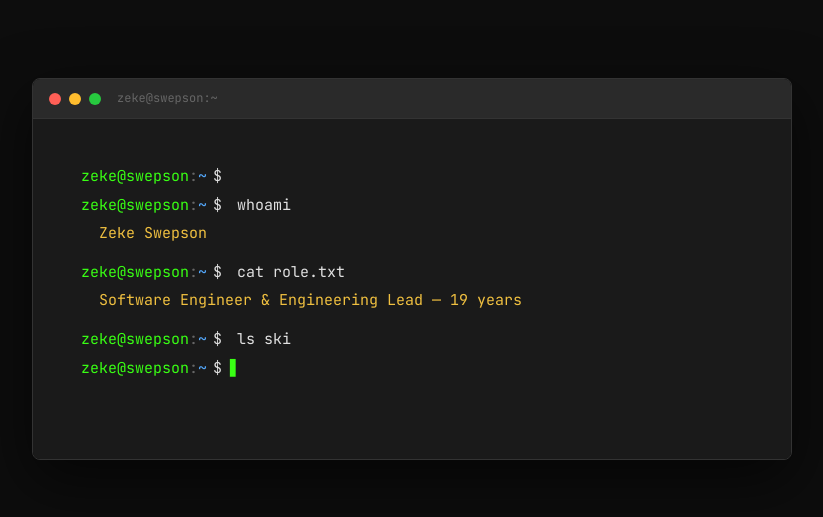
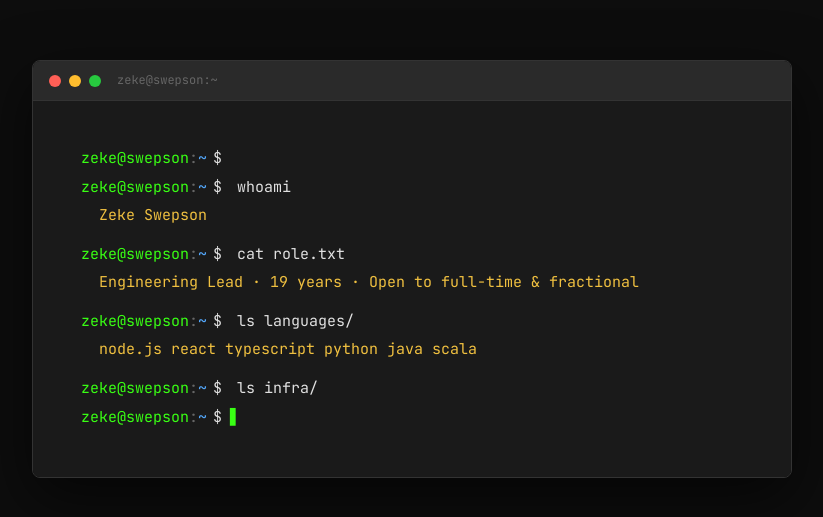
Before and after one commit to xephoid/xephoid.github.io, a React (Vite) app: page / in a window 1280 px wide. Shown: the part 161-678 px from the top of the page, without its empty margins (228-1051 px from the left). Built offline with nearby package versions, Linux system fonts and the light colour scheme.

Commit message:
feat: expand skills, instant output lines, fractional CTO messaging

```diff
--- a/src/hooks/useSequence.ts
+++ b/src/hooks/useSequence.ts
@@ -5,6 +5,7 @@ export interface SequenceLine {
   text: string;
   speed?: number;
   pauseAfter?: number;
+  instant?: boolean;
 }
 
 export interface SequenceState {
@@ -34,6 +35,15 @@ export function useSequence(sequence: SequenceLine[]): SequenceState {
     }
 
     if (charIndex === 0) {
+      // Instant lines appear fully immediately
+      if (current.instant) {
+        setLines((prev) => [
+          ...prev,
+          { prompt: current.prompt ?? false, text: current.text, done: true },
+        ]);
+        setPausing(true);
+        return;
+      }
       setLines((prev) => [
         ...prev,
         { prompt: current.prompt ?? false, text: "", done: false },
--- a/src/sections/Hero.tsx
+++ b/src/sections/Hero.tsx
@@ -3,14 +3,18 @@ import { TerminalWindow } from "../components";
 import styles from "./Hero.module.css";
 
 const SEQUENCE = [
-  { prompt: true,  text: "whoami",                                          speed: 80,  pauseAfter: 300 },
-  { prompt: false, text: "Zeke Swepson",                                    speed: 40,  pauseAfter: 500 },
-  { prompt: true,  text: "cat role.txt",                                    speed: 80,  pauseAfter: 300 },
-  { prompt: false, text: "Software Engineer & Engineering Lead — 19 years", speed: 30,  pauseAfter: 500 },
-  { prompt: true,  text: "ls skills/",                                      speed: 80,  pauseAfter: 300 },
-  { prompt: false, text: "node.js   react   typescript   postgres   aws",   speed: 25,  pauseAfter: 600 },
-  { prompt: true,  text: "cat location.txt",                                speed: 80,  pauseAfter: 300 },
-  { prompt: false, text: "San Francisco, CA — open to remote",              speed: 30,  pauseAfter: 800 },
+  { prompt: true,  text: "whoami",                                                        speed: 80, pauseAfter: 300 },
+  { prompt: false, text: "Zeke Swepson",                                                  instant: true, pauseAfter: 500 },
+  { prompt: true,  text: "cat role.txt",                                                  speed: 80, pauseAfter: 300 },
+  { prompt: false, text: "Engineering Lead · 19 years · Open to full-time & fractional",  instant: true, pauseAfter: 500 },
+  { prompt: true,  text: "ls languages/",                                                 speed: 80, pauseAfter: 200 },
+  { prompt: false, text: "node.js   react   typescript   python   java   scala",          instant: true, pauseAfter: 300 },
+  { prompt: true,  text: "ls infra/",                                                     speed: 80, pauseAfter: 200 },
+  { prompt: false, text: "aws   gcp   docker   postgres   mysql   redis   heroku",        instant: true, pauseAfter: 300 },
+  { prompt: true,  text: "ls tools/",                                                     speed: 80, pauseAfter: 200 },
+  { prompt: false, text: "auth0   twilio   openai   jenkins   cypress   jira",            instant: true, pauseAfter: 500 },
+  { prompt: true,  text: "cat location.txt",                                              speed: 80, pauseAfter: 300 },
+  { prompt: false, text: "San Francisco, CA · remote-friendly",                           instant: true, pauseAfter: 800 },
 ];
 
 const NAV = [
```
Also changed, not shown: 2 other files (tests, documents, lock files or other folders).
